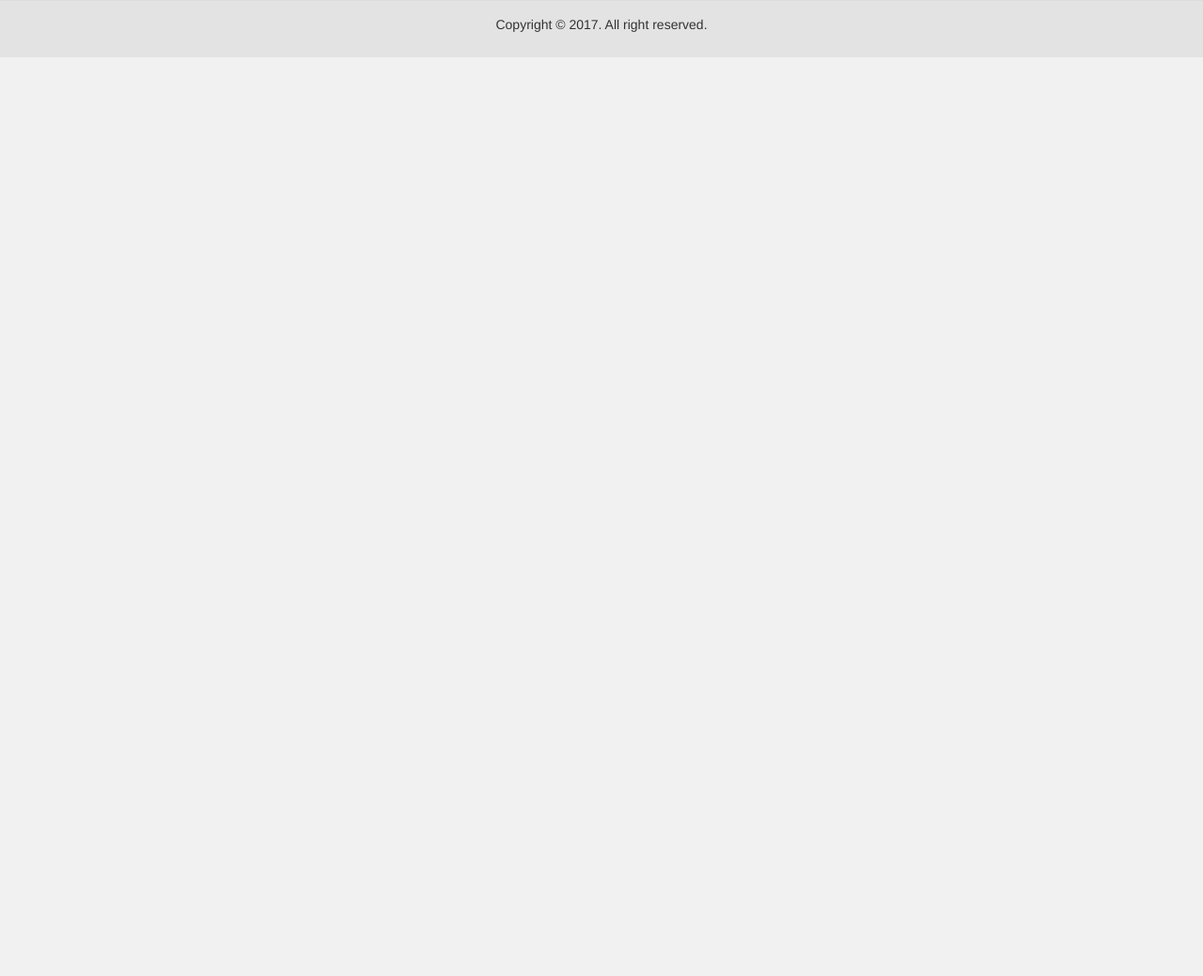
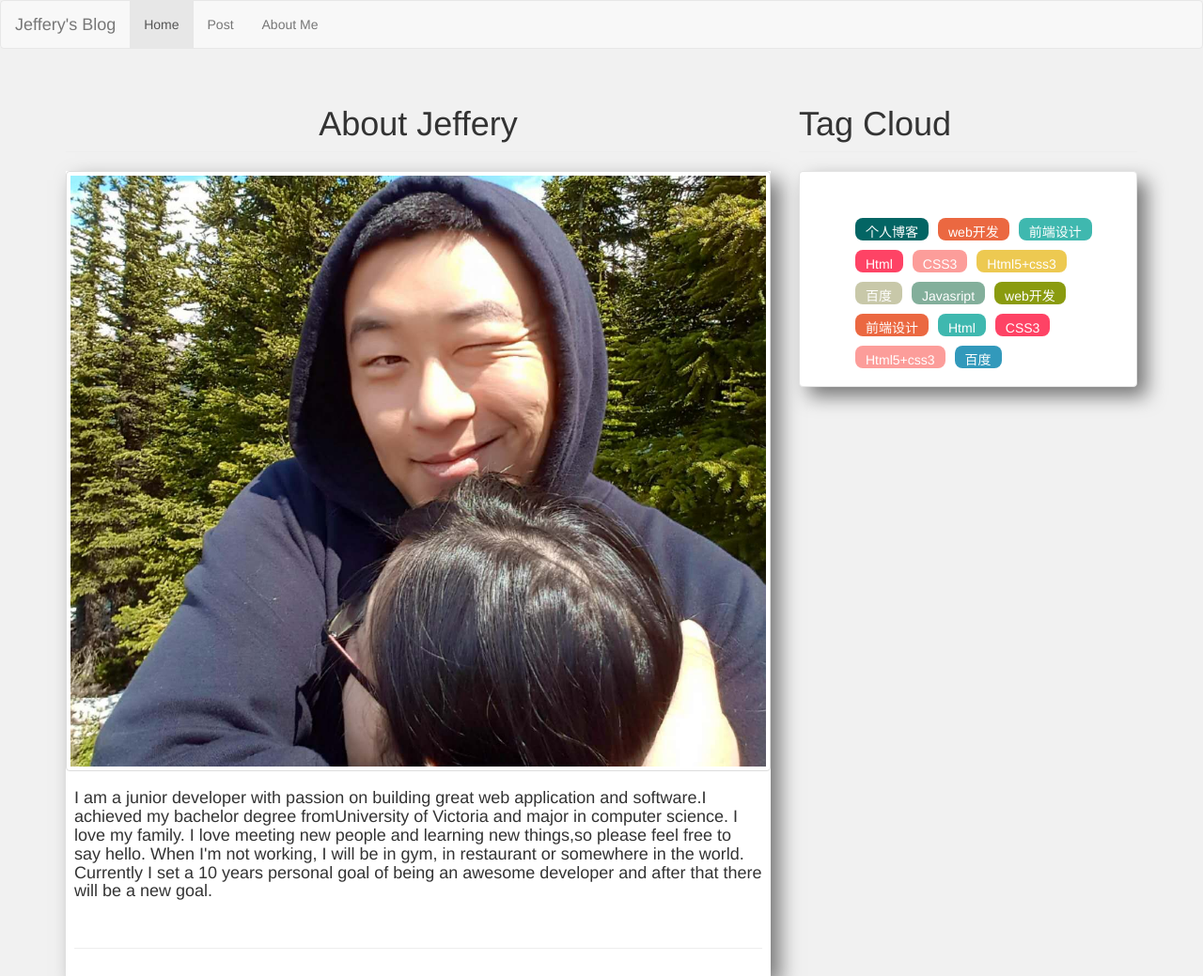
Before and after one commit to zhenyu0519/blog_project, a Django app: page /about/ in a window 1280 px wide. Shown: the whole page at 94% size. Before the commit the page ends 61 px from the top, so only its background shows below. Run offline with Django 3.2, Linux system fonts and the light colour scheme; some libraries are stand-ins or nearby versions.

Commit message:
create about me html and tag cloud side widget

```diff
--- a/static/css/style.css
+++ b/static/css/style.css
@@ -100,4 +100,24 @@ html, body{
 	border-top: 1px solid #DDDDDD;
 	padding-top: 15px;
 	padding-bottom: 15px;
+    margin-top: 50px;
 }
+
+
+/*about me*/
+.cloud { width: 100%; clear: both; overflow: hidden }
+.cloud h3 { line-height: 40px; color: #38485A; font-size: 18px; border-bottom: 1px solid #E6E6E6; height: 40px; }
+.cloud ul { margin: 20px 0 }
+.cloud ul li { line-height: 24px; height: 24px; display: block; background: #999; float: left; padding: 3px 11px; margin: 10px 10px 0 0; border-radius: 8px; -moz-transition: all 0.5s; -webkit-transition: all 0.5s; -o-transition: all 0.5s; transition: all 0.5s; }
+.cloud ul li a { color: #FFF }
+.cloud ul li:nth-child(8n-7) { background: #8A9B0F }
+.cloud ul li:nth-child(8n-6) { background: #EB6841 }
+.cloud ul li:nth-child(8n-5) { background: #3FB8AF }
+.cloud ul li:nth-child(8n-4) { background: #FE4365 }
+.cloud ul li:nth-child(8n-3) { background: #FC9D9A }
+.cloud ul li:nth-child(8n-2) { background: #EDC951 }
+.cloud ul li:nth-child(8n-1) { background: #C8C8A9 }
+.cloud ul li:nth-child(8n) { background: #83AF9B }
+.cloud ul li:first-child { background: #036564 }
+.cloud ul li:last-child { background: #3299BB }
+.cloud ul li:hover { border-radius: 0; text-shadow: #000 1px 1px 1px }
--- a/templates/about.html
+++ b/templates/about.html
@@ -1,14 +1,34 @@
 {% extends "base.html" %}
-{% block content %}
-    <div class="container">
+{% block navbar %}
+    {% include "navbar.html" %}
+{% endblock %}
+{% block main_content %}
+    <div class="col-md-8">
+        <div>
+            <h1 class="page-header text-center">
+                About Jeffery
+            </h1>
+        </div>
         <!-- Blog Entries -->
         <div class="post">
+            <img class="img-thumbnail" src="/static/image/avatar2.jpg" alt="" style="width: 100%; height: 30%;">
+            <!-- First Blog Post -->
             <div class="well-sm">
-                <h2>
-                    Your dreams are the greatest things on the earth.
-                </h2>
+                <h4>I am a junior developer with passion on building great web application and software.I achieved my
+                    bachelor degree fromUniversity of Victoria and major in computer science. I love my family. I love
+                    meeting new people and learning new things,so please feel free to say hello. When I'm not working, I
+                    will be in gym, in restaurant or somewhere in
+                    the world. Currently I set a 10 years personal goal of being an awesome developer and after that
+                    there
+                    will be a new goal.</h4>
+                <p>{{ article.content | safe }}</p><br>
+                <hr>
+                <!-- Share To Social Media -->
+                <!-- Comments -->
             </div>
         </div>
-        <hr>
     </div>
 {% endblock %}
+{% block side_widget %}
+    {% include "side_widget_me.html" %}
+{% endblock %}
--- a/templates/base.html
+++ b/templates/base.html
@@ -3,7 +3,7 @@
 <html lang="en">
 <head>
     <meta charset="UTF-8">
-    <meta name="viewpoint" content="width=device-width, initial-scale=1">
+    <meta name="viewpoint" content="width=device-width, initial-scale=1.0">
     <link rel="stylesheet" href="/static/css/bootstrap.min.css">
     <link rel="stylesheet" href="/static/css/style.css">
     <script src="/static/js/jquery-3.2.1.min.js"></script>
@@ -34,12 +34,8 @@
     </div>
 </div>
 
-<!-- Footer -->
-<div class="footer-bottom">
-    <div class="container">
-        <p class="text-center"> Copyright © 2017. All right reserved. </p>
-    </div>
-</div>
+{% block footer %}
+{% endblock %}
 
 </body>
 </html>
--- /dev/null
+++ b/templates/footer.html
@@ -0,0 +1,6 @@
+<!-- Footer -->
+<div class="footer-bottom ">
+    <div class="container-fluid">
+        <p class="text-center"> Copyright © 2017. All right reserved. </p>
+    </div>
+</div>
--- a/templates/image_header.html
+++ b/templates/image_header.html
@@ -2,7 +2,7 @@
     <div class="inner">
         <div class="content">
             <h1>Jeffery</h1>
-            <img id="avatar" src="/static/image/logo1.gif" alt="avatar">
+            <img id="avatar" src="/static/image/avatar1.gif" alt="avatar">
         </div>
     </div>
 </section>
--- a/templates/index.html
+++ b/templates/index.html
@@ -15,3 +15,7 @@
 {% block side_widget %}
     {% include "side_widget.html" %}
 {% endblock %}
+
+{% block footer %}
+    {% include "footer.html" %}
+{% endblock %}
--- a/templates/recent_post.html
+++ b/templates/recent_post.html
@@ -1,5 +1,5 @@
 <!-- Blog Entries Column -->
-<div class="col-lg-8">
+<div class="col-md-8">
     <div>
         <h1 class="page-header">
             Recent Posts
--- a/templates/side_widget.html
+++ b/templates/side_widget.html
@@ -1,5 +1,5 @@
 <!-- Blog Sidebar Widgets Column -->
-<div class="col-lg-4">
+<div class="col-md-4">
     <div>
         <h1 class="page-header">
             Welcome
--- /dev/null
+++ b/templates/side_widget_me.html
@@ -0,0 +1,25 @@
+<div class="col-md-4">
+    <div>
+        <h1 class="page-header">
+            Tag Cloud
+        </h1>
+    </div>
+    <div class="cloud well">
+      <ul>
+        <li><a href="/">个人博客</a></li>
+        <li><a href="/">web开发</a></li>
+        <li><a href="/">前端设计</a></li>
+        <li><a href="/">Html</a></li>
+        <li><a href="/">CSS3</a></li>
+        <li><a href="/">Html5+css3</a></li>
+        <li><a href="/">百度</a></li>
+        <li><a href="/">Javasript</a></li>
+        <li><a href="/">web开发</a></li>
+        <li><a href="/">前端设计</a></li>
+        <li><a href="/">Html</a></li>
+        <li><a href="/">CSS3</a></li>
+        <li><a href="/">Html5+css3</a></li>
+        <li><a href="/">百度</a></li>
+      </ul>
+    </div>
+</div>
```
Also changed, not shown: static/image/avatar1.gif (renamed from static/image/logo1.gif), static/image/avatar2.jpg (added), 1 other file.
